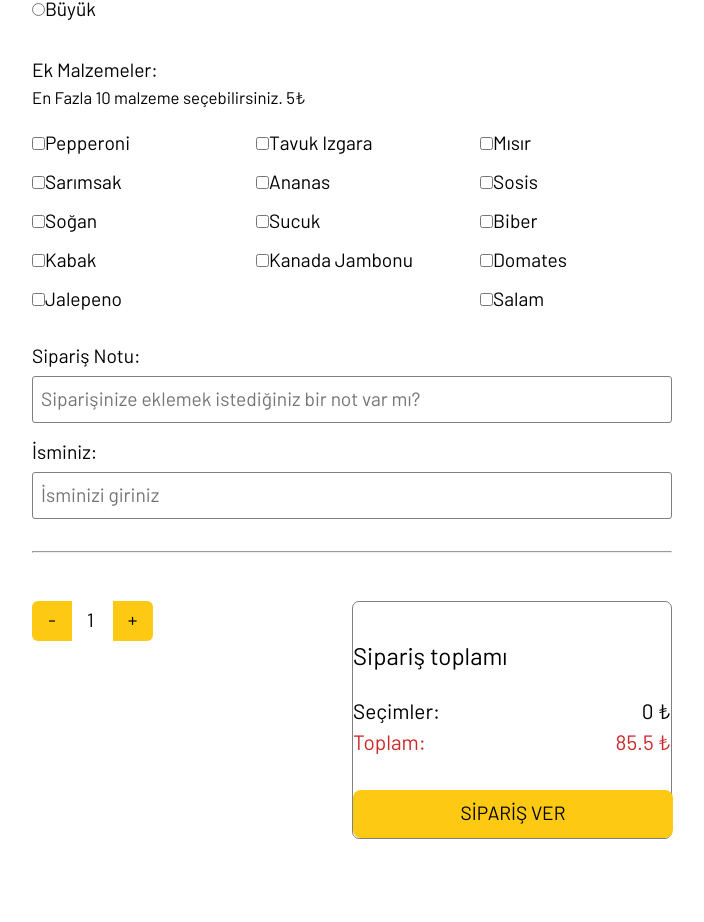
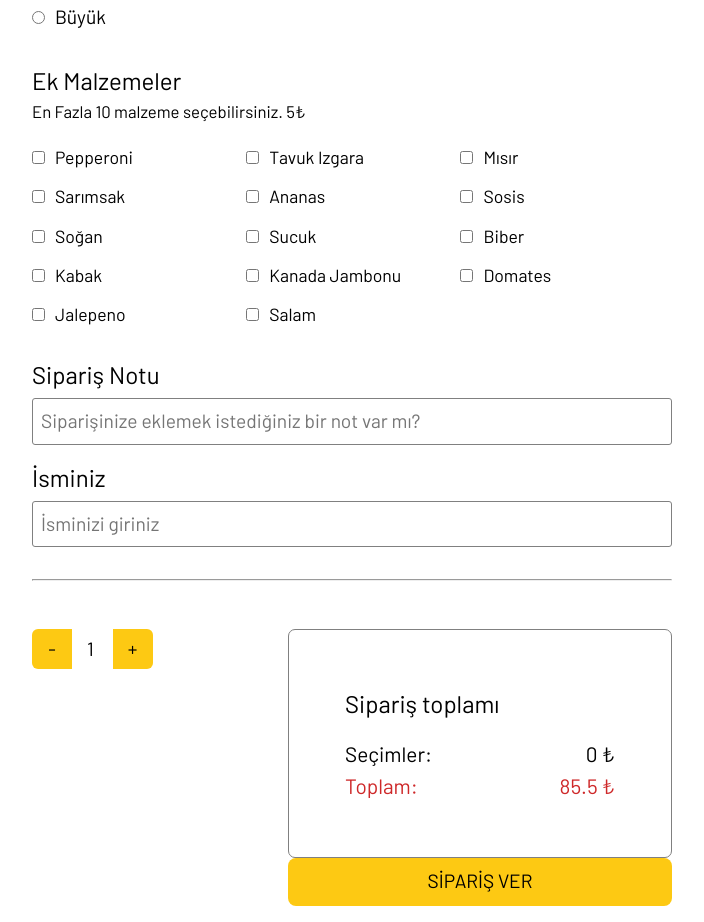
Before and after one commit to bahriogluomer/pizza-time-2, a React (Vite) app: page /order in a window 1280 px wide. Shown: the part 595-1517 px from the top of the page, without its empty margins (288-992 px from the left). Before the commit the page ends 1434 px from the top, so only its background shows below. Built offline with nearby package versions, Linux system fonts and the light colour scheme; a web font is replaced by a local one.

Commit message:
adjusted layout and css

```diff
--- a/src/components/OrderForm.jsx
+++ b/src/components/OrderForm.jsx
@@ -7,7 +7,7 @@ import classes from './OrderForm.module.css';
 const StyledSubmitButton = styled.button`
 display: flex;
 height: 3rem;
-width:20rem;
+width:24rem;
 padding: 0 50px 0 50px;
 justify-content: center;
 align-items: center;
@@ -16,7 +16,6 @@ background: #FDC913;
 font-weight: 800;
 font-size: 1.2rem;
 border: none;
-margin-top: 2rem;
 font-family: 'Barlow', sans-serif;
 transition: transform 0.3s ease;
 &:hover {
@@ -105,8 +104,8 @@ const toplam = ((totalPrice()+secimler)*formData.orderQuantity);
   return (
   <form className={classes.form} onSubmit={handleSubmit} >
     <div className={classes.topLabelContainer}> {/*inline stylelari nasil css dosyasina aktarirsin dusun!!!*/}
-    <label>Boyut Seç:</label>
-    <label>Hamur Seç:</label>
+    <label>Boyut Seç*</label>
+    <label>Hamur Seç*</label>
     </div>
     <div className={classes.topContainer}>
 
@@ -138,7 +137,7 @@ const toplam = ((totalPrice()+secimler)*formData.orderQuantity);
 
 
   {/**/}
-  <label>Ek Malzemeler:</label>
+  <label>Ek Malzemeler</label>
   <p>En Fazla 10 malzeme seçebilirsiniz. 5₺</p>
   <div className={classes.checkboxContainer}>
         {toppingsArray.map((topping, index) => (
@@ -157,14 +156,14 @@ const toplam = ((totalPrice()+secimler)*formData.orderQuantity);
 
 {/**/}
 <div className={classes.orderNote}>
-<label>Sipariş Notu:</label>
+<label>Sipariş Notu</label>
 <input type='text' name='note' placeholder="Siparişinize eklemek istediğiniz bir not var mı?" onChange={handleChange} /> {/*handlechange fonksiyonu yaz*/}
 </div>
 
 
 {/**/}
 <div className={classes.orderNote}>
-<label>İsminiz:</label>
+<label>İsminiz</label>
 <input type="text" name='name' placeholder="İsminizi giriniz" onChange={handleChange} /> {/*handlechange fonksiyonu yaz*/}
 </div>
 
@@ -188,8 +187,11 @@ const toplam = ((totalPrice()+secimler)*formData.orderQuantity);
     <div className={classes.orderSumBox}><p>Seçimler:</p> <p>{secimler} ₺</p></div>{/*should display (selectedToppings.length*5) */}
     <div className={classes.orderSumBox2}><p>Toplam: </p> <p>{toplam} ₺</p></div> {/*should display totalPrice */}
 </div>
+
+</div>
+</div>
+<div className={classes.buttonContainer}>
 <StyledSubmitButton type="submit">SİPARİŞ VER</StyledSubmitButton>
-</div>
 </div>
 
 {/**/}
--- a/src/components/OrderForm.module.css
+++ b/src/components/OrderForm.module.css
@@ -20,6 +20,10 @@ font-family: 'Barlow', sans-serif;
     width: 40rem;
 }
 
+.form label {
+    font-size: 1.5rem;
+}
+
 .topContainer {
     display:flex;
     justify-content: space-between;
@@ -37,6 +41,12 @@ font-family: 'Barlow', sans-serif;
     flex-basis: flex-start;
 }
 
+.radioColumn label {
+    font-size: 1.2rem;
+    margin-left: 10px;
+    font-weight: bold;
+}
+
 .dropDown {
     width: 3rem;
 }
@@ -44,13 +54,24 @@ font-family: 'Barlow', sans-serif;
 .checkboxContainer {
 margin: 1.2rem 0 1.2rem 0;
 display: flex;
+align-items: flex-start;
+align-content: flex-start;
 flex-wrap: wrap;
-justify-content: space-between;
+gap: 3px;
+font-size: 1.1rem;
+}
+
+.checkboxContainer label {
+    font-size: 1.1rem;
+    font-weight: bolder;
+    font-family: 'Barlow', sans-serif;
+    margin-left: 10px;
 }
 
 .checkboxColumn {
-    flex: 0 0 30%;
+    flex: 0 1 33%;
     margin-bottom: 10px;
+    text-align: left;
 }
 
 .orderNote {
@@ -101,13 +122,13 @@ justify-content: space-between;
     margin-left: 15px;
 }
 .confirmationBox {
-    width: 20rem;
+    width: 24rem;
     display: flex;
     flex-direction: column;
     justify-content: center;
     border: 1.5px solid gray;
     border-radius: 7px;
-    padding-top: 1rem;
+    padding: 3.5rem;
 }
 
 .confirmationBox p {
@@ -120,8 +141,7 @@ justify-content: space-between;
 .confirmationBox h1 {
     font-weight: bold;
     font-family: 'Barlow', sans-serif;
-    margin-top: 1.3rem;
-    margin-bottom: 1.3rem;
+    margin-bottom: 1rem;
 }
 
 .orderSumBox {
@@ -134,3 +154,11 @@ justify-content: space-between;
     justify-content: space-between;
     color: #CE2829;
 }
+
+.buttonContainer{
+    display: flex;
+    justify-content: flex-end;
+    align-items: flex-start;
+    margin-bottom: 1rem;
+
+}
```
